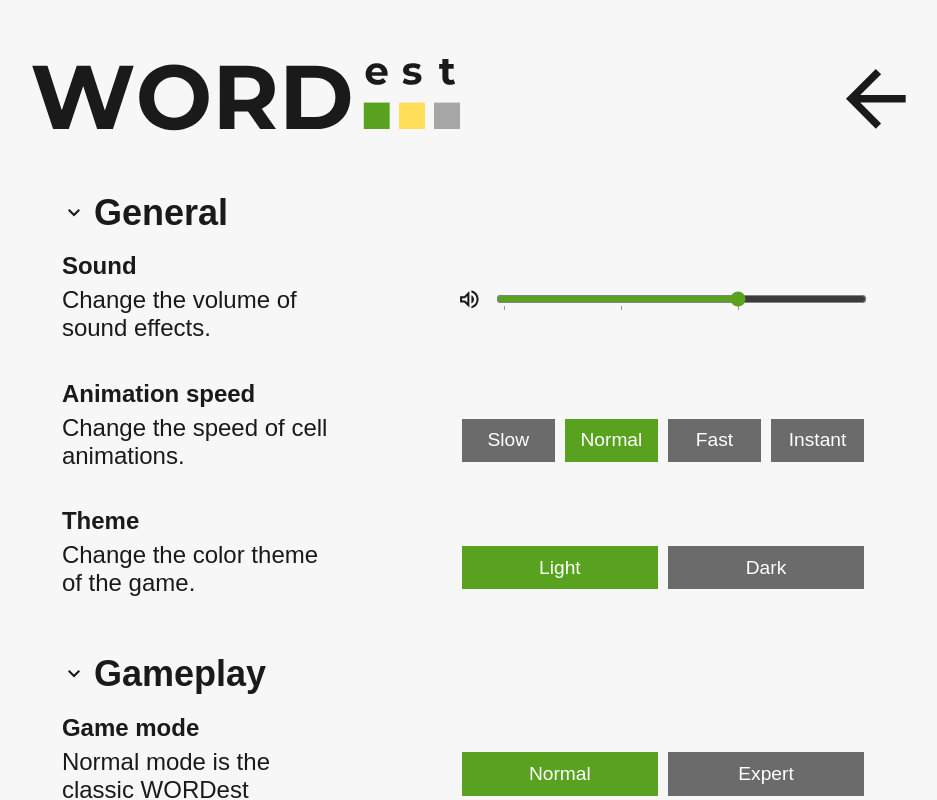
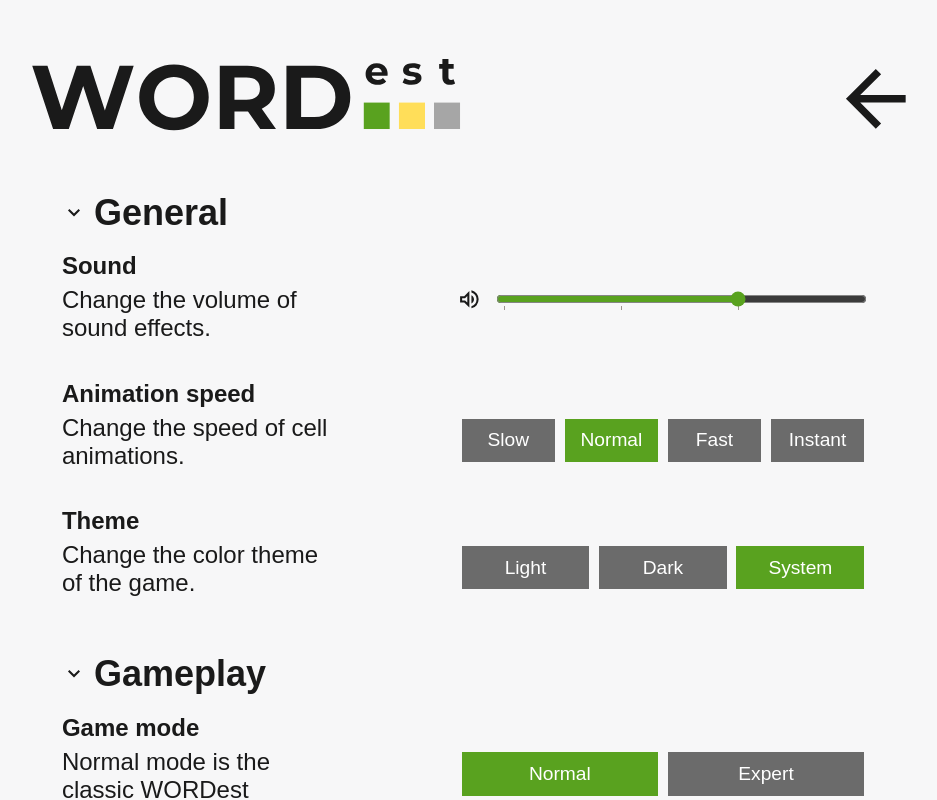
Before and after one commit to phantanhoancuong/wordest, a Next.js app: page /settings in a window 1280 px wide. Shown: the whole page, without its empty margins (167-1104 px from the left). Built offline with nearby package versions, Linux system fonts and the light colour scheme.

Commit message:
feat(theme): add system theme option
Add a "System" theme option to settings and implement automatic theme resolution using prefers-color-scheme.

```diff
--- a/src/app/settings/page.tsx
+++ b/src/app/settings/page.tsx
@@ -105,6 +105,7 @@ export default function SettingsPage() {
   const themeOptions = [
     { label: "Light", value: Theme.LIGHT },
     { label: "Dark", value: Theme.DARK },
+    { label: "System", value: Theme.SYSTEM },
   ];
 
   const VolumeIcon = getVolumeIcon(isMuted.value ? 0 : draftVolume);
--- a/src/components/ThemeProvider.tsx
+++ b/src/components/ThemeProvider.tsx
@@ -2,17 +2,43 @@
 
 import { useEffect } from "react";
 
+import { Theme } from "@/lib/constants";
+
 import { useSettingsContext } from "@/app/contexts/SettingsContext";
 
+/**
+ * Client-only component responsible for resolving and applying the application's active color theme.
+ * - Read the browser's "prefers-color-theme" media query, apply the resolved theme to the <html> element via "data-theme".
+ * - React to live OS / browser theme changes while the app is running.
+ */
 const ThemeProvider = () => {
   const { theme } = useSettingsContext();
 
   useEffect(() => {
     const root = document.documentElement;
-    let themeValue = theme.value;
-    root.dataset.theme = themeValue;
+    const media = window.matchMedia("(prefers-color-scheme: dark)");
+
+    const applyTheme = () => {
+      const resolvedTheme =
+        theme.value === Theme.SYSTEM
+          ? media.matches
+            ? Theme.DARK
+            : Theme.LIGHT
+          : theme.value;
+
+      // Expose via a data attribute.
+      root.dataset.theme = resolvedTheme;
+    };
+
+    applyTheme();
+
+    // Listens for OS / browser theme changes when in "system" mode.
+    media.addEventListener("change", applyTheme);
+
+    return () => media.removeEventListener("change", applyTheme);
   }, [theme.value]);
 
+  // Does not render UI.
   return null;
 };
 
--- a/src/lib/constants.ts
+++ b/src/lib/constants.ts
@@ -103,6 +103,7 @@ export enum WordLength {
 export enum Theme {
   LIGHT = "light",
   DARK = "dark",
+  SYSTEM = "system",
 }
 
 // Keys and default values used for persisted user settings.
@@ -121,7 +122,7 @@ export const DefaultSettings = {
   IS_MUTED: false,
   GAME_MODE: GameMode.NORMAL,
   WORD_LENGTH: WordLength.FIVE,
-  THEME: Theme.LIGHT,
+  THEME: Theme.SYSTEM,
 };
 
 // Default volume applied when unmuting from a zero-volume state.
```
